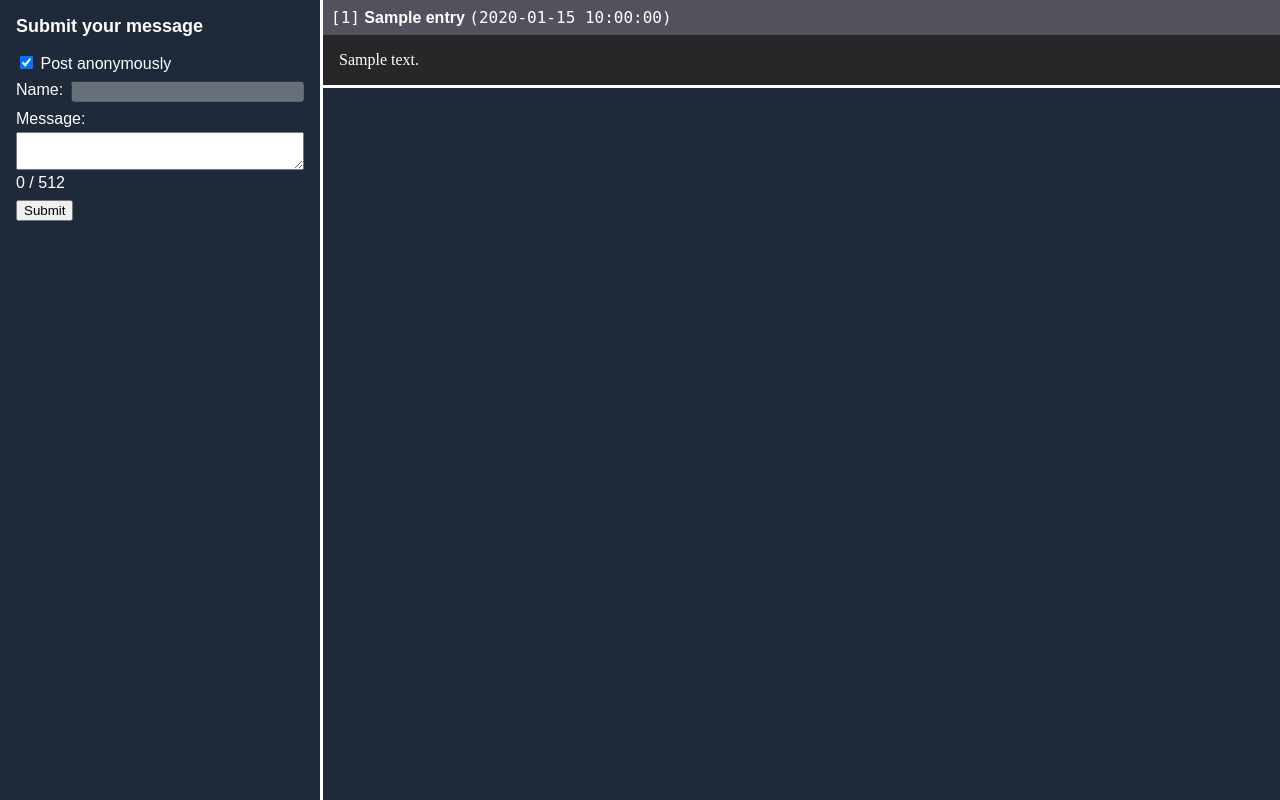
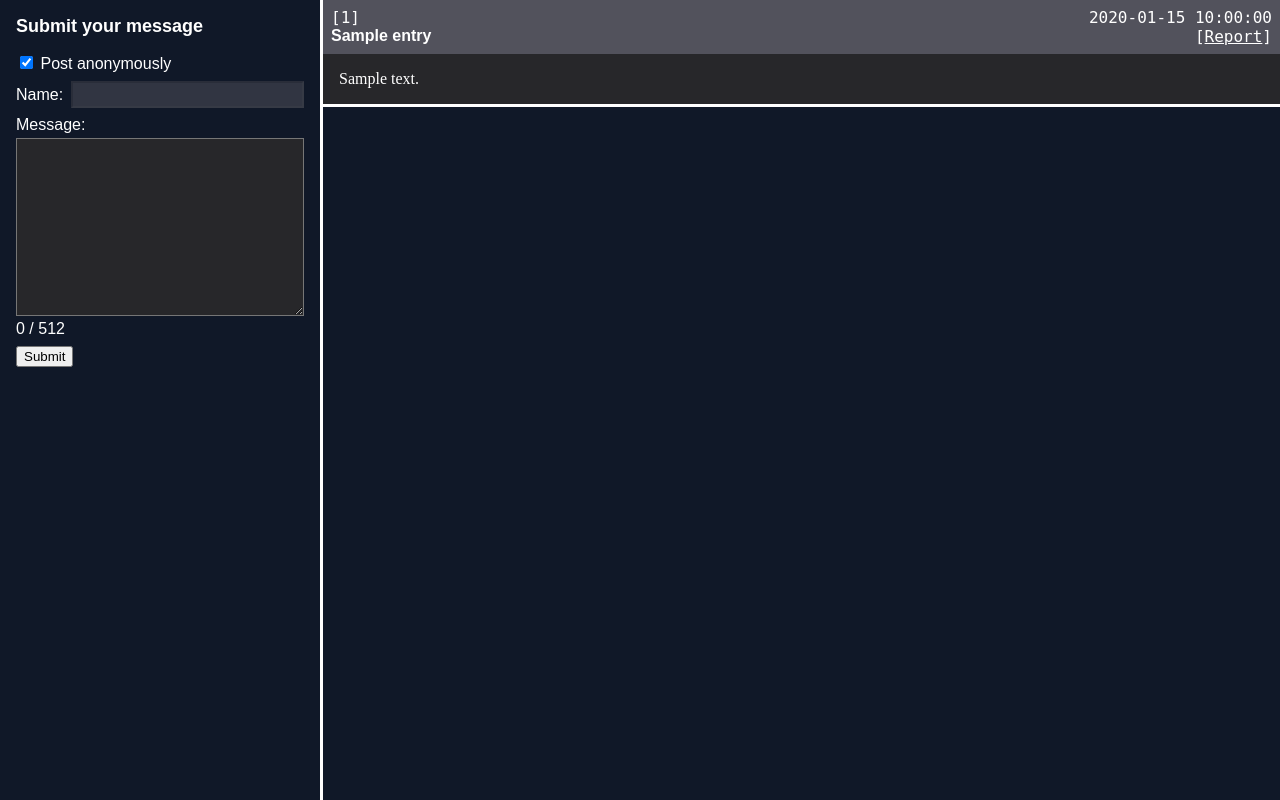
Before and after one commit to Waoweens/wao.my.id, a FastAPI app: template backend/templates/guestbook.html in a window 1280 px wide. Run offline with FastAPI, Linux system fonts and the light colour scheme; the template is opened without the code that fills it: most values are stand-ins (such as "Sample title", 1, 10 or a date in 2020); some libraries are stand-ins or nearby versions.

Commit message:
more guestbook styling

```diff
--- a/backend/templates/guestbook.html
+++ b/backend/templates/guestbook.html
@@ -26,12 +26,18 @@
 			font-size: large;
 		}
 
+		a {
+			color: inherit;
+			text-decoration: underline;
+		}
+
 		.guestbook {
 			box-sizing: border-box;
 			font-family: 'IBM Plex Sans', sans-serif;
 			display: flex;
 			height: 100%;
-			background-color: oklch(27.8% 0.033 256.848);
+			/* background-color: oklch(27.8% 0.033 256.848); */
+			background-color: oklch(21% 0.034 264.665);
 			color: white;
 		}
 
@@ -41,6 +47,11 @@
 
 		.bold {
 			font-weight: bold;
+		}
+
+		.between {
+			display: flex;
+			justify-content: space-between;
 		}
 
 		.sr-only {
@@ -70,11 +81,16 @@
 		.name-container {
 			display: flex;
 			gap: 0.5rem;
+			align-items: center;
 		}
 
 		#name {
 			font-family: 'IBM Plex Sans', sans-serif;
 			flex: 1;
+			background-color: oklch(44.2% 0.017 285.786);
+			color: white;
+			padding: 0.25rem;
+			font-weight: bold;
 		}
 
 		.message-container {
@@ -86,6 +102,10 @@
 		#message {
 			font-family: 'IBM Plex Serif', serif;
 			resize: vertical;
+			background-color: oklch(27.4% 0.006 286.033);
+			color: white;
+			padding: 0.5rem;
+			height: 10rem;
 		}
 
 		#submit-form:has(#anonymous:checked) #name {
@@ -116,21 +136,31 @@
 		.entries header {
 			background-color: oklch(44.2% 0.017 285.786);
 			padding: 0.5rem;
+			display: flex;
+			flex-direction: column;
 		}
 
-		.entries p {
+		.header-top {
+			display: flex;
+			justify-content: space-between;
+		}
+
+		.header-bottom {
+			display: flex;
+			justify-content: space-between;
+		}
+
+		.entry-body {
+			font-family: 'IBM Plex Serif', serif;
+			white-space: pre-wrap;
 			padding: 1rem;
 			background-color: oklch(27.4% 0.006 286.033);
 		}
 
-		.entry-body {
-			font-family: 'IBM Plex Serif', serif;
-			text-align: justify;
-			white-space: pre-wrap;
-		}
+		@media (max-width: 40rem) {
 
-		@media (max-width: 40rem) {
-			html, body {
+			html,
+			body {
 				overflow: auto;
 			}
 
@@ -145,11 +175,16 @@
 				border: none;
 				width: 100%;
 				padding: 1rem;
+				border-bottom: 3px solid white;
 			}
 
 			.entries-container {
 				padding: 0;
 				overflow: visible;
+			}
+
+			#message {
+				height: 5rem;
 			}
 		}
 	</style>
@@ -157,6 +192,7 @@
 
 <body>
 	<article class="guestbook">
+		<h1 class="sr-only">Guestbook</h1>
 		<section class="submit-container">
 			<h2>Submit your message</h2>
 			<noscript>
@@ -189,8 +225,16 @@
 					<article>
 						<h3 class="sr-only">Guestbook Entry</h3>
 						<header>
-							<span class="monospace">[{{entry.id}}]</span> <span class="bold">{{ entry.name }}</span>
-							<time class="monospace" datetime="{{ entry.createdRaw }}">({{ entry.created }})</time>
+							<div class="header-top">
+								<span class="monospace">[{{entry.id}}]</span>
+								<time class="monospace" datetime="{{ entry.createdRaw }}">{{ entry.created }}</time>
+							</div>
+							<div class="header-bottom">
+								<span class="bold">{{ entry.name }}</span>
+								<div class="monospace">
+									[<a href="/guestbook/report?id={{ entry.id }}">Report</a>]
+								</div>
+							</div>
 						</header>
 						<p class="entry-body">{{ entry.message }}</p>
 					</article>
```
Also changed, not shown: 1 other file.
